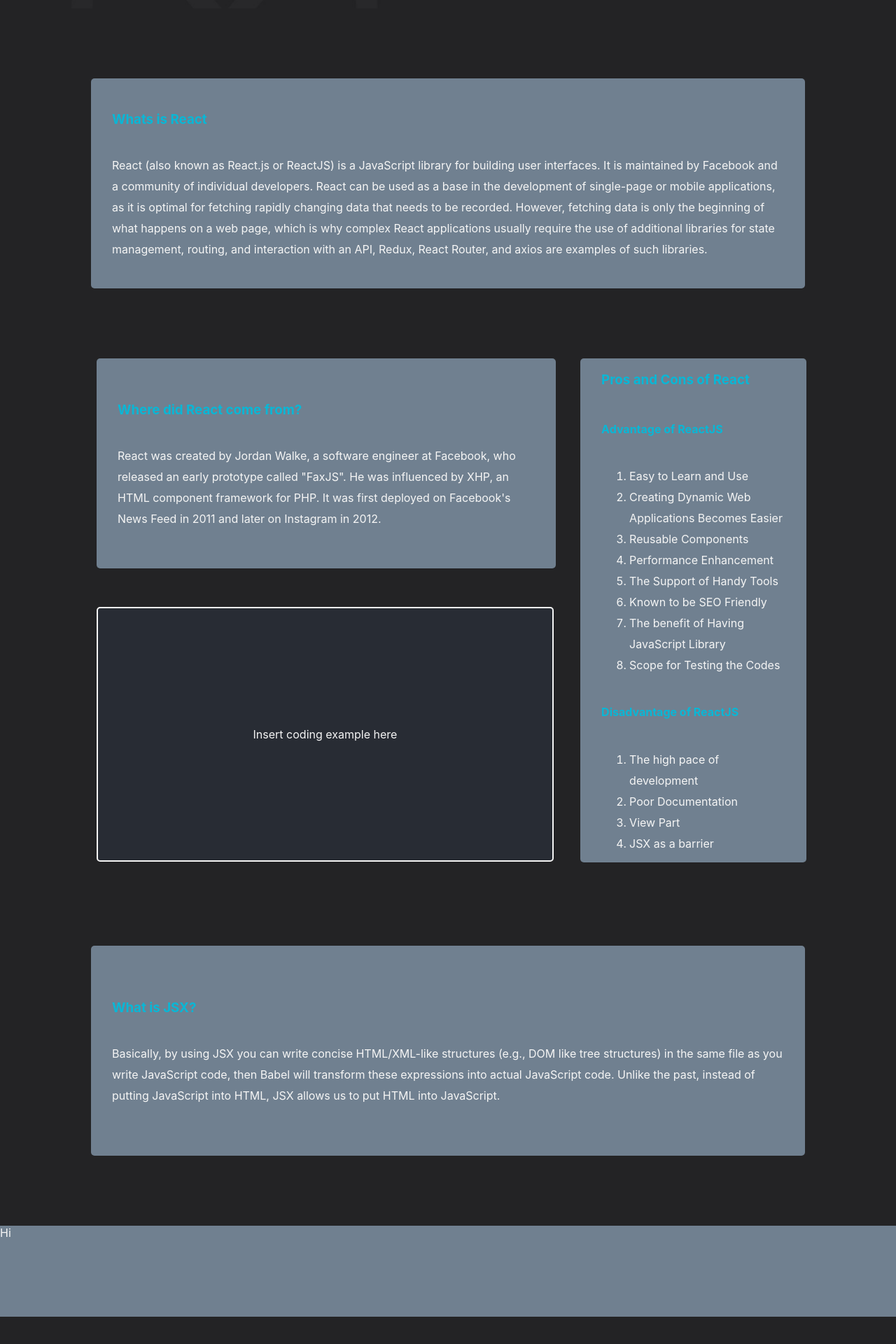
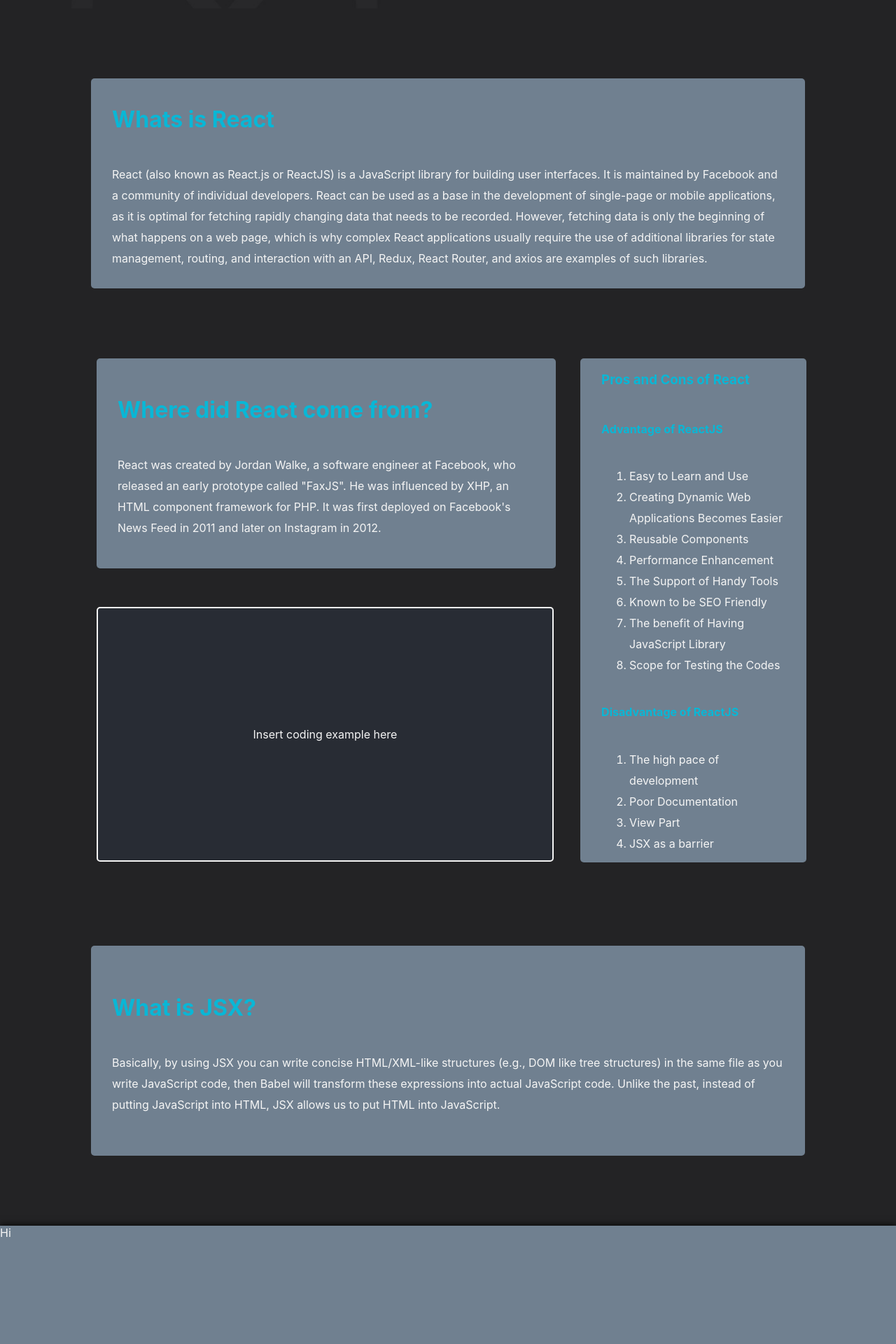
Before and after one commit to BuddhaTheChef/whyReactWebpage, a React (Create React App) app: page / in a window 1280 px wide. Shown: the part 781-2701 px from the top of the page at 70% size. Before the commit the page ends 2662 px from the top, so only its background shows below. Built offline with nearby package versions, Linux system fonts and the light colour scheme.

Commit message:
changed footer

```diff
--- a/src/components/Footer.js
+++ b/src/components/Footer.js
@@ -3,7 +3,7 @@ import React, { Component } from 'react'
 export default class Footer extends Component {
     render() {
         return (
-            <div style={{position: 'relative', bottom: '0px', background: 'slategray', width: '100%', height: '130px'}}>
+            <div style={{position: 'relative', bottom: '0px', background: 'slategray', width: '100%', height: '230px', boxShadow: '0px 0px 10px black'}}>
                 Hi
             </div>
         )
--- a/src/components/LandingPage.js
+++ b/src/components/LandingPage.js
@@ -17,7 +17,7 @@ class LandingPage extends Component {
         </div>
         <section style={ sectionStyle }></section>
         <div class="landing-page-divs">
-          <h3 style={{color: '#09b7d6'}}>Whats is React</h3>
+          <h3 style={{color: '#09b7d6', fontSize: '2em'}}>Whats is React</h3>
           <p>
             React (also known as React.js or ReactJS) is a JavaScript library
             for building user interfaces. It is maintained by Facebook and a
@@ -34,7 +34,7 @@ class LandingPage extends Component {
         <div class="combine-div">
         <div style={{flexDirection: 'column', width: 'inherit', justifyContent: 'start', display: 'flex'}}>
         <div class="landing-page-divs-2">
-          <h3 style={{color: '#09b7d6'}}>Where did React come from?</h3>
+          <h3 style={{color: '#09b7d6', fontSize: '2em'}}>Where did React come from?</h3>
           <div>
             <p>
               React was created by Jordan Walke, a software engineer at
@@ -72,7 +72,7 @@ class LandingPage extends Component {
         </div>
         </div>
         <div class="landing-page-divs">
-            <h3 style={{color: '#09b7d6'}}>What is JSX?</h3>
+            <h3 style={{color: '#09b7d6', fontSize: '2em'}}>What is JSX?</h3>
             <p>
             Basically, by using JSX you can write concise HTML/XML-like structures
              (e.g., DOM like tree structures) in the same file as you write JavaScript
```
